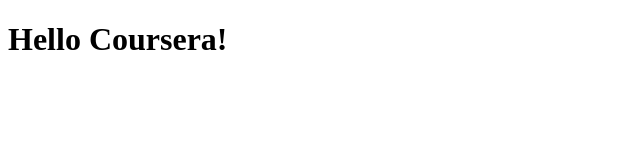
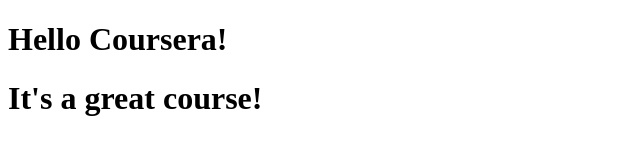
Before and after one commit to shidbkid/Angelist, a plain HTML site: page site/index.html in a window 1280 px wide. Shown: the whole page, without its empty margins (0-640 px from the left). Drawn offline with Linux system fonts and the light colour scheme.

Commit message:
Small addition

```diff
--- a/site/index.html
+++ b/site/index.html
@@ -5,5 +5,6 @@
 </head>
 <body>
 <h1>Hello Coursera!</h1>
+<h1>It's a great course!</h1>
 </body>
 </html>
```
Also changed, not shown: 1 other file.
